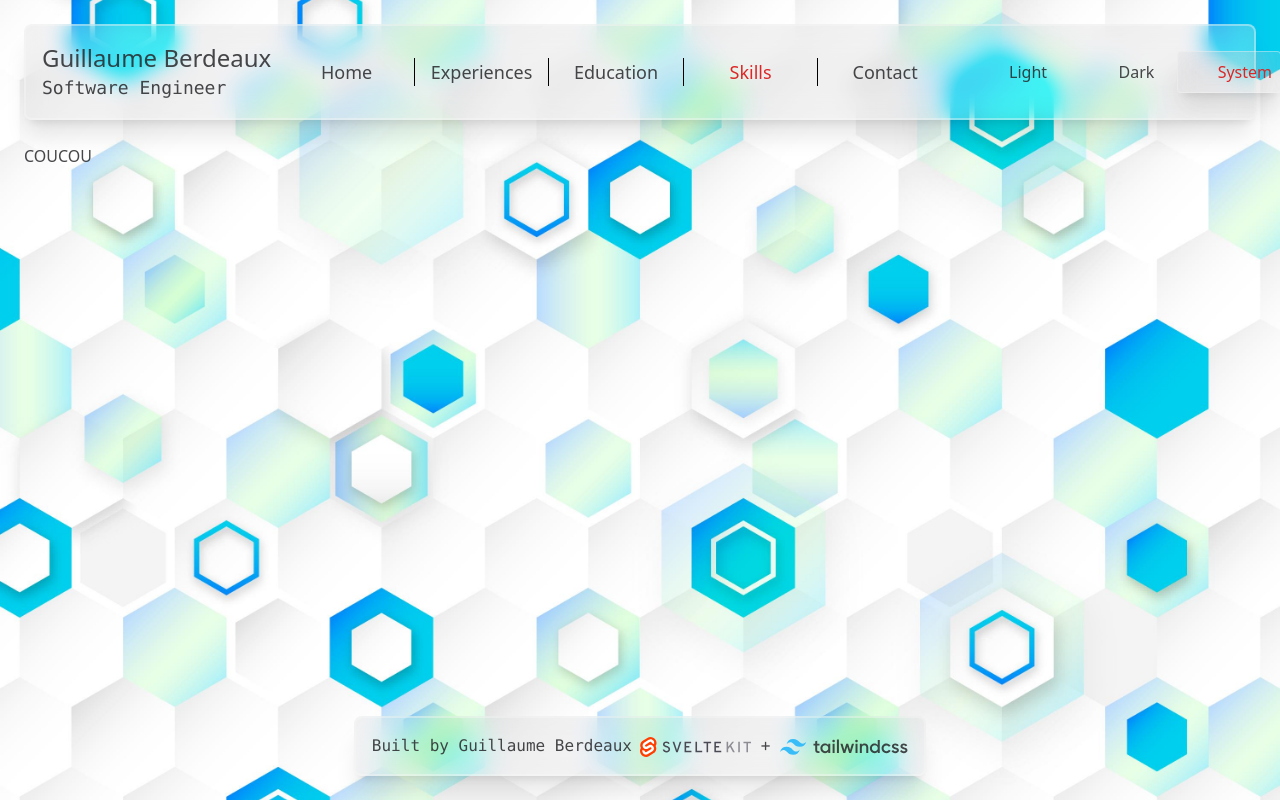
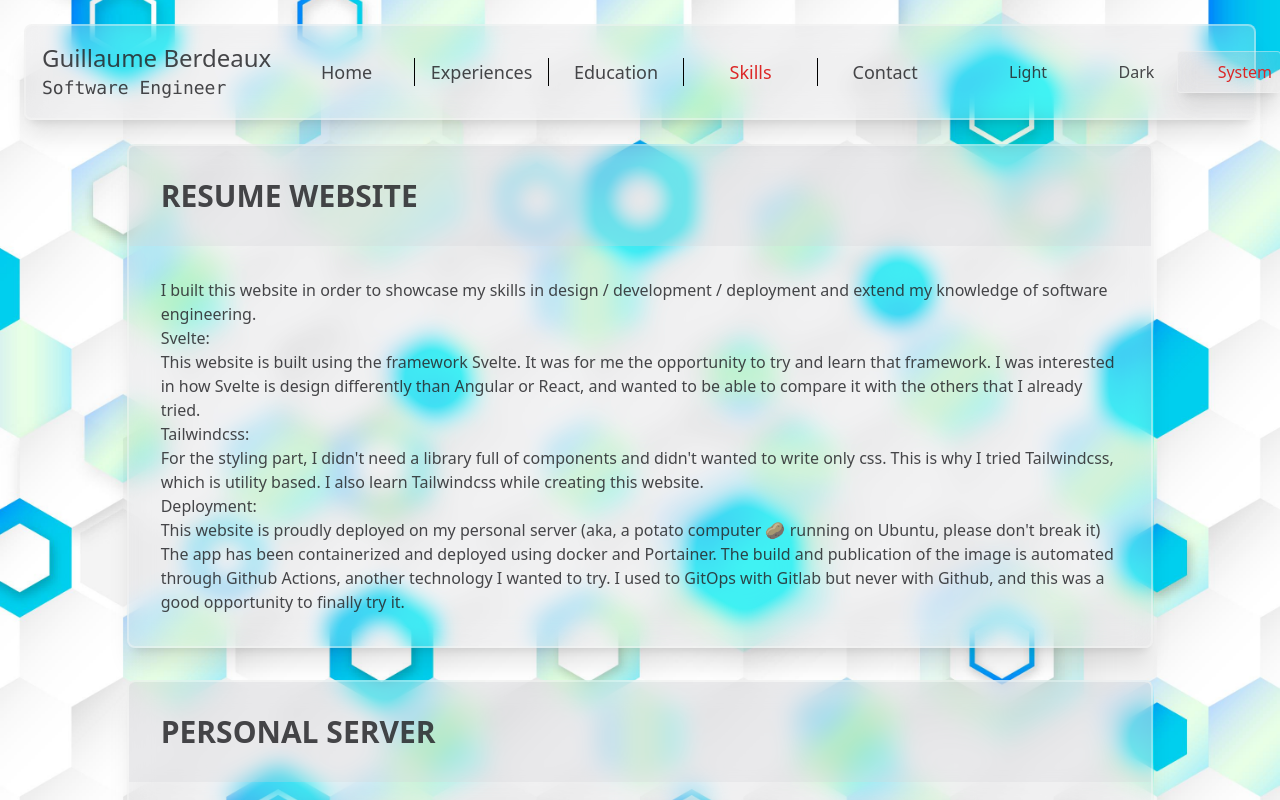
Before and after one commit to Abydos12/cv, a SvelteKit app: page /skills in a window 1280 px wide. Built offline with nearby package versions, Linux system fonts and the light colour scheme; some icons are missing.

Commit message:
add content to skills

```diff
--- a/src/routes/+page.svelte
+++ b/src/routes/+page.svelte
@@ -19,16 +19,16 @@
       love to try and experiment new technologies. Constantly seeking new ways
       to build and improve software.
     </p>
-    <ul class="list-square list-inside">
+    <ul class="list-square list-inside text-lg">
       I built this website for two main reasons:
       <li>
         Learn Svelte, Tailwindcss and show some of my skills about web
         development, self-hosting and deployment
       </li>
-      <li>Have a online CV</li>
+      <li>Have a online Resume</li>
     </ul>
     <a
-      href="/skills#cv"
+      href="/skills#resume-app"
       class="underline hover:decoration-red-600 dark:hover:decoration-green-600"
     >
       Curious about how I built and deployed this app, this way...
@@ -36,7 +36,7 @@
   </div>
 
   <div class="flex flex-col gap-2 max-md:w-5/6">
-    <small>Want my CV in PDF ? this way...</small>
+    <small>Want my Resume in PDF ? this way...</small>
     <div class="flex max-md:flex-col gap-2">
       {#each cv_links as link}
         <div
--- a/src/routes/experiences/+page.svelte
+++ b/src/routes/experiences/+page.svelte
@@ -66,7 +66,7 @@
         </div>
       </div>
       <div class=" p-4 lg:p-8">
-        <ul class="list-square list-inside text-lg">
+        <ul class="list-square list-inside lg:text-lg">
           {#each e.missions as m}
             <li>{m}</li>
           {/each}
--- a/src/routes/skills/+page.svelte
+++ b/src/routes/skills/+page.svelte
@@ -1 +1,86 @@
-COUCOU
+<div class="h-full flex flex-col gap-4 lg:gap-8 lg:w-5/6 2xl:w-4/6 m-auto">
+  <div class="glass">
+    <div
+      class="backdrop-brightness-100 dark:backdrop-brightness-150 p-4 lg:p-8 flex justify-between items-center"
+    >
+      <div class="text-xl lg:text-3xl font-bold" id="resume-app">
+        RESUME WEBSITE
+      </div>
+    </div>
+    <div class=" p-4 lg:p-8">
+      <p>
+        I built this website in order to showcase my skills in design /
+        development / deployment and extend my knowledge of software
+        engineering.
+      </p>
+
+      <span>Svelte:</span>
+      <p>
+        This website is built using the framework Svelte. It was for me the
+        opportunity to try and learn that framework. I was interested in how
+        Svelte is design differently than Angular or React, and wanted to be
+        able to compare it with the others that I already tried.
+      </p>
+
+      <span>Tailwindcss:</span>
+      <p>
+        For the styling part, I didn't need a library full of components and
+        didn't wanted to write only css. This is why I tried Tailwindcss, which
+        is utility based. I also learn Tailwindcss while creating this website.
+      </p>
+
+      <span>Deployment:</span>
+      <p>
+        This website is proudly deployed on my personal server (aka, a potato
+        computer 🥔 running on Ubuntu, please don't break it)
+      </p>
+      <p>
+        The app has been containerized and deployed using docker and Portainer.
+        The build and publication of the image is automated through Github
+        Actions, another technology I wanted to try. I used to GitOps with
+        Gitlab but never with Github, and this was a good opportunity to finally
+        try it.
+      </p>
+    </div>
+  </div>
+  <div class="glass">
+    <div
+      class="backdrop-brightness-100 dark:backdrop-brightness-150 p-4 lg:p-8 flex justify-between items-center"
+    >
+      <div class="text-xl lg:text-3xl font-bold" id="resume-app">
+        PERSONAL SERVER
+      </div>
+    </div>
+    <div class=" p-4 lg:p-8">
+      <p>
+        In 2019, when I was in engineering school, I started to use an computer
+        (potato computer but still) as a server. My first ideas about this, was
+        to have a (cheap) server for team project and personal projects. Since
+        then, I had time to practice a lot on it.
+      </p>
+
+      <span>At school</span>
+      <p>
+        I used to do a lot of projects for school and most of them were group
+        projects. For instance, we needed databases, website hosting,
+        application deployment, network administration among other things.
+      </p>
+
+      <span>Networks</span>
+      <p>
+        The main issue at first was remote access. At the time, I had no control
+        of my home router, so no way to open ports. This is how I started to get
+        an interest in networks and I learned and discovered a lot about it,
+        which include Zerotier and Tailscale. These two are basically P2P VPN, I
+        won't explain how it works here, but it's very interesting. Thanks to
+        Zerotier, I was able to have multiple P2P networks and it became really
+        useful for group projects and remotely managing y server.
+      </p>
+
+      <span>Monitoring and administration</span>
+      <p>
+
+      </p>
+    </div>
+  </div>
+</div>
```
